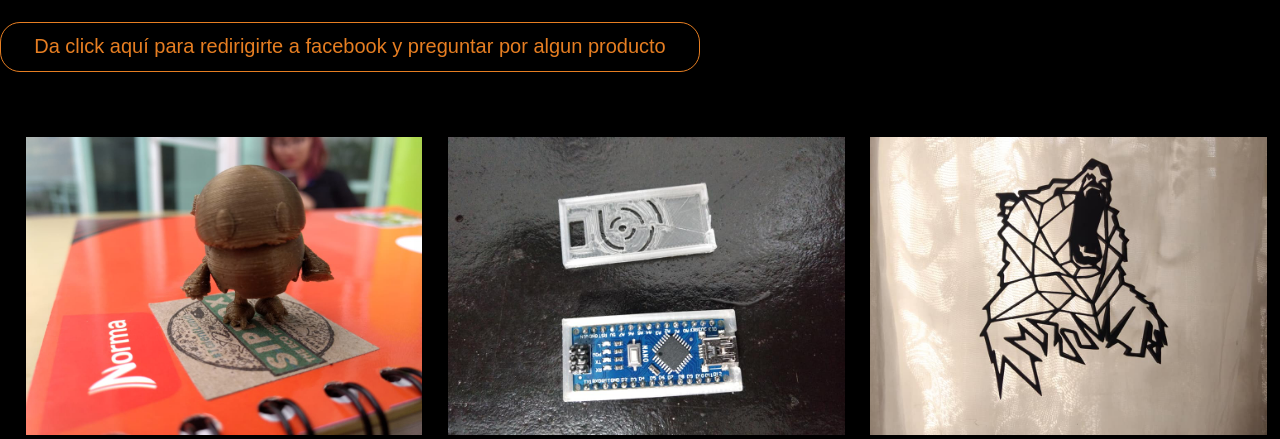
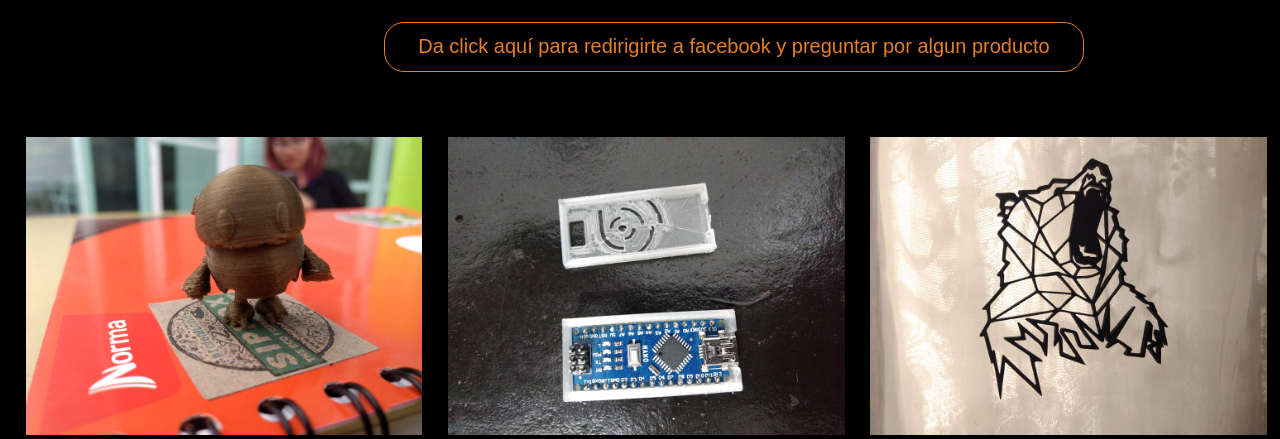
Before and after one commit to Goshykk/Impresiooname, a PHP site: page /tienda.html in a window 1280 px wide. Shown: the part 144-583 px from the top of the page. Run offline with PHP 8.4, Linux system fonts and the light colour scheme.

Commit message:
Update style.css
prueba del boton

```diff
--- a/resources/css/style.css
+++ b/resources/css/style.css
@@ -243,6 +243,5 @@ footer{
 #bot_tienda{
 	height: 50px;
 	width: 700px;
-	display: flex;
-  	justify-content: center;
+	margin-left: 30%;
 }
```
